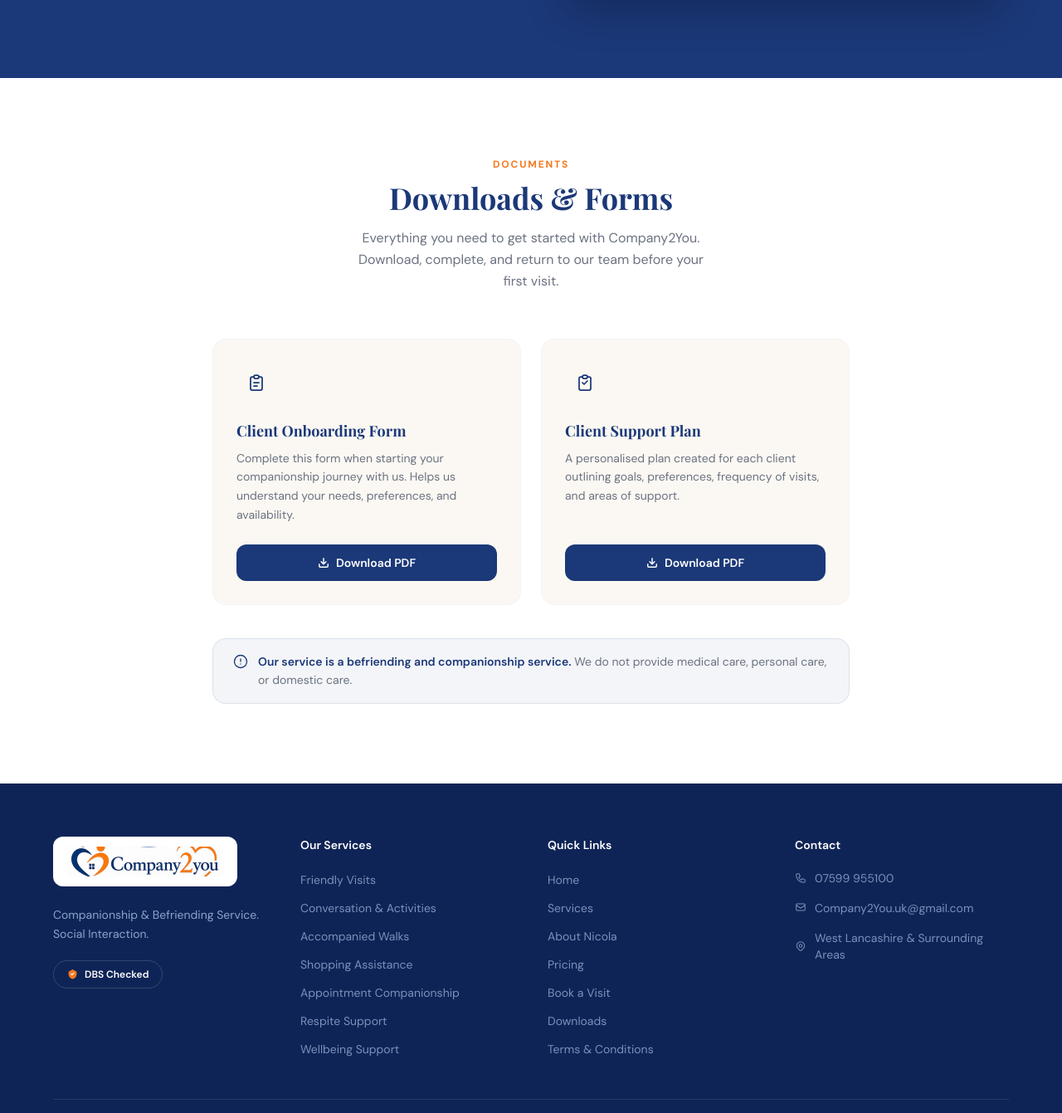
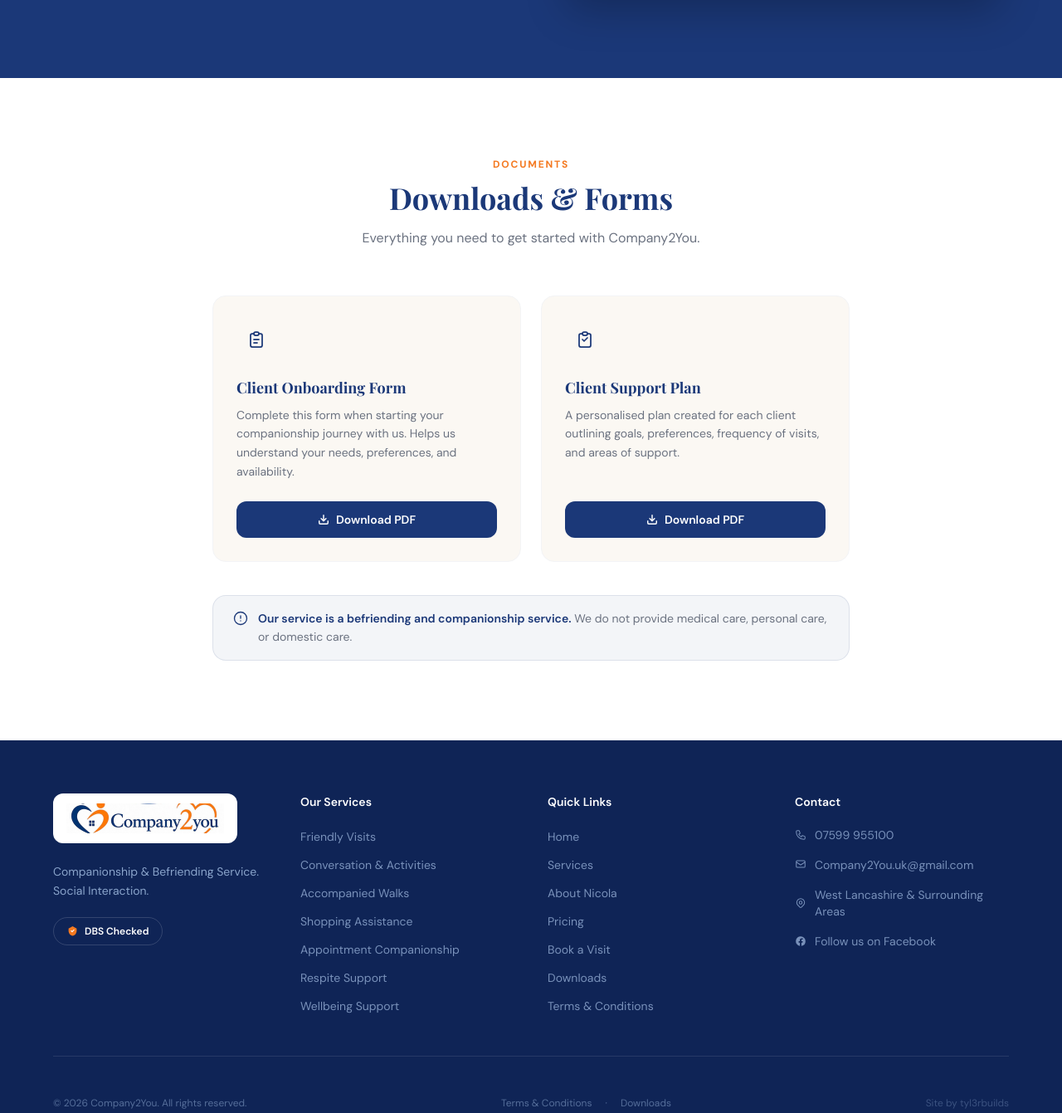
Before and after one commit to tylerashcroft5-ship-it/company2you, a Next.js app: page / in a window 1280 px wide. Shown: the part 7568-8909 px from the top of the page at 83% size. Built offline with nearby package versions, Linux system fonts and the light colour scheme; a web font is replaced by a local one.

Commit message:
Add files via upload

```diff
--- a/components/Downloads.tsx
+++ b/components/Downloads.tsx
@@ -38,8 +38,7 @@
             Downloads &amp; Forms
           </h2>
           <p className="text-gray-500 max-w-md mx-auto leading-relaxed">
-            Everything you need to get started with Company2You. Download,
-            complete, and return to our team before your first visit.
+            Everything you need to get started with Company2You.
           </p>
         </div>
 
--- a/components/Footer.tsx
+++ b/components/Footer.tsx
@@ -106,6 +106,14 @@
                   West Lancashire &amp; Surrounding Areas
                 </div>
               </li>
+              <li>
+                <a href="https://www.facebook.com/share/1BRHGc742C/?mibextid=wwXIfr" target="_blank" rel="noopener noreferrer" className="flex items-center gap-2.5 text-blue-200/60 text-sm hover:text-[#F47920] transition-colors">
+                  <svg width="14" height="14" viewBox="0 0 24 24" fill="currentColor" className="flex-shrink-0">
+                    <path d="M22 12a10 10 0 10-11.563 9.875v-6.987H7.898V12h2.539V9.797c0-2.506 1.492-3.89 3.777-3.89 1.094 0 2.238.195 2.238.195v2.46h-1.26c-1.243 0-1.63.771-1.63 1.562V12h2.773l-.443 2.888h-2.33v6.987A10.002 10.002 0 0022 12z"/>
+                  </svg>
+                  Follow us on Facebook
+                </a>
+              </li>
             </ul>
           </div>
         </div>
```
